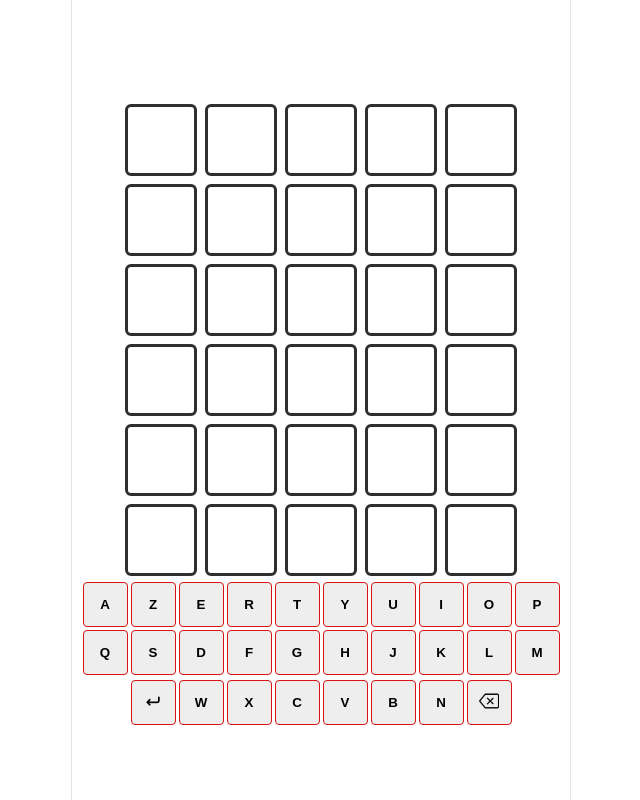
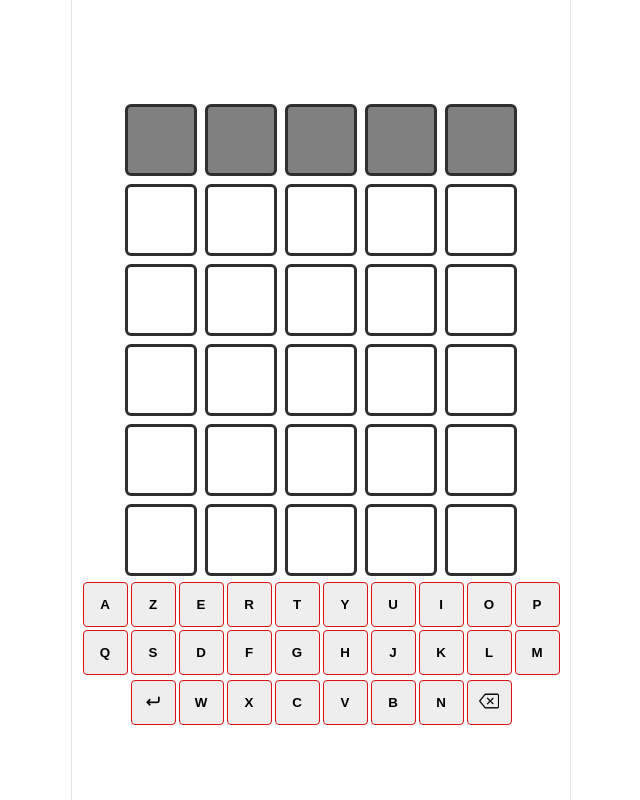
Before and after one commit to amaaune/tp-wordle-react, a React (Vite) app in the folder logia/: page / in a window 1280 px wide. Both pictures are taken after a click on the button 472 px from the left and 702 px from the top of the page. Shown: the top 800 px of the page, without its empty margins (319-959 px from the left). Built offline with nearby package versions, Linux system fonts and the light colour scheme.

Commit message:
[ADD] Check + display

```diff
--- a/logia/src/App.tsx
+++ b/logia/src/App.tsx
@@ -4,10 +4,17 @@ import { Grid } from "./Grid";
 import "./keyboard.css";
 import { Keyboard } from "./Keyboard";
 import { Modal } from "./Rules";
+import { Validate } from "./Validate";
+
+export interface Try {
+  guess: string;
+  result: string[];
+}
 
 function App() {
   const [currentGuess, setCurrentGuess] = useState("");
-  const [currentTry, setCurrentTry] = useState("");
+  const [result, setResult] = useState<string[]>([]);
+  const [history, setHistory] = useState<Try[]>([]);
 
   function handleKeyPress(key: string) {
     if (key === "<-") {
@@ -15,7 +22,11 @@ function App() {
       return;
     }
     if (key === "ENTER") {
-      setCurrentTry(() => {})
+      const valid = Validate(currentGuess, "CHIEN");
+      setResult(valid);
+      setHistory([...history, { guess: currentGuess, result: valid }]);
+      setCurrentGuess("");
+      setResult([""]);
       return;
     }
     if (currentGuess.length < 5) {
@@ -25,7 +36,7 @@ function App() {
 
   return (
     <>
-      <Grid currentGuess={currentGuess} />
+      <Grid currentGuess={currentGuess} result={result} history={history} />
       <Keyboard onKeyPress={handleKeyPress} />
     </>
   );
--- a/logia/src/Grid.tsx
+++ b/logia/src/Grid.tsx
@@ -1,56 +1,42 @@
-import grid from "./grid.module.css"
+import grid from "./grid.module.css";
+import type { Try } from "./App";
 
 interface GridProps {
   currentGuess: string;
+  result: string[];
+  history: Try[];
 }
 
-export function Grid({ currentGuess }: GridProps) {
+export function Grid({ currentGuess, result, history }: GridProps) {
   const letters = currentGuess.split("");
 
   return (
     <div className={grid.grid}>
+      {history.map((essai, index) => (
+        <div className={grid.row} key={index}>
+          {[0, 1, 2, 3, 4].map((i) => (
+            <div className={`${grid.case} ${grid[essai.result[i]]}`} key={i}>
+              {essai.guess.split("")[i] ?? ""}
+            </div>
+          ))}
+        </div>
+      ))}
       <div className={grid.row}>
         {[0, 1, 2, 3, 4].map((i) => (
-          <div className={grid.case} key={i}>
+          <div className={`${grid.case} ${grid[result[i]]}`} key={i}>
             {letters[i] ?? ""}
           </div>
         ))}
       </div>
-      <div className={grid.row}>
-        <div className={grid.case}></div>
-        <div className={grid.case}></div>
-        <div className={grid.case}></div>
-        <div className={grid.case}></div>
-        <div className={grid.case}></div>
-      </div>
-      <div className={grid.row}>
-        <div className={grid.case}></div>
-        <div className={grid.case}></div>
-        <div className={grid.case}></div>
-        <div className={grid.case}></div>
-        <div className={grid.case}></div>
-      </div>
-      <div className={grid.row}>
-        <div className={grid.case}></div>
-        <div className={grid.case}></div>
-        <div className={grid.case}></div>
-        <div className={grid.case}></div>
-        <div className={grid.case}></div>
-      </div>
-      <div className={grid.row}>
-        <div className={grid.case}></div>
-        <div className={grid.case}></div>
-        <div className={grid.case}></div>
-        <div className={grid.case}></div>
-        <div className={grid.case}></div>
-      </div>
-      <div className={grid.row}>
-        <div className={grid.case}></div>
-        <div className={grid.case}></div>
-        <div className={grid.case}></div>
-        <div className={grid.case}></div>
-        <div className={grid.case}></div>
-      </div>
+      {Array(5 - history.length)
+        .fill("")
+        .map((_, i) => (
+          <div className={grid.row} key={i}>
+            {[0, 1, 2, 3, 4].map((j) => (
+              <div className={grid.case} key={j}></div>
+            ))}
+          </div>
+        ))}
     </div>
   );
 }
--- a/logia/src/Validate.tsx
+++ b/logia/src/Validate.tsx
@@ -0,0 +1,15 @@
+export function Validate(guess: string, secret: string) {
+  const result = [];
+
+  for (let i = 0; i < 5; i++) {
+    if (guess[i] === secret[i]) {
+      result[i] = "green";
+    } else if (secret.includes(guess[i])) {
+      result[i] = "orange";
+    } else {
+      result[i] = "grey";
+    }
+  }
+
+  return result;
+}
--- a/logia/src/grid.module.css
+++ b/logia/src/grid.module.css
@@ -7,7 +7,7 @@
   flex-direction: row;
   flex-wrap: wrap;
   justify-content: center;
-  margin: 0, 10px;
+  margin: 0 10px;
 }
 
 .case {
@@ -17,4 +17,21 @@
   margin: 4px;
   width: 62px;
   height: 62px;
+  display: flex;
+  align-items: center;
+  justify-content: center;
+  font-size: 24px;
+  font-weight: bold;
 }
+
+.grey {
+  background-color: grey;
+}
+
+.green {
+  background-color: green;
+}
+
+.orange {
+  background-color: rgb(226, 192, 38);
+}
```
